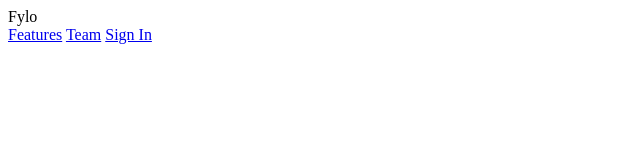
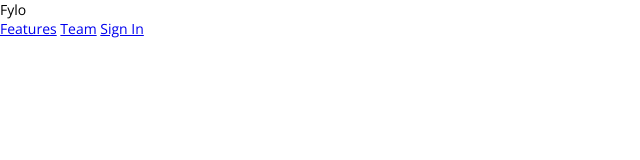
Before and after one commit to EclecticOwl/fylo-dark-theme, a plain HTML site: page index.html in a window 1280 px wide. Shown: the whole page, without its empty margins (0-640 px from the left). Drawn offline with nearby package versions, Linux system fonts and the light colour scheme.

Commit message:
Added sass variables per style guide and basic resets for css.

```diff
--- /dev/null
+++ b/css/main.sass
@@ -0,0 +1,21 @@
+$dark-blue-intro: hsl(217, 28%, 15%)
+$dark-blue-main: hsl(218, 28%, 13%)
+$dark-blue-footer: hsl(216, 53%, 9%)
+$dark-blue-test: hsl(219, 30%, 18%)
+
+$cyan: hsl(176, 68%, 64%)
+$blue: hsl(198, 60%, 50%)
+$light-red: hsl(0, 100%, 63%)
+
+$white: hsl(0, 0%, 100%)
+
+$raleway: 'Raleway', 'sans-serif'
+
+*
+    margin: 0
+    padding: 0
+    box-sizing: border-box
+
+body
+    font-size: 14px
+    font-family: 'Open Sans', 'sans-serif'
--- a/index.html
+++ b/index.html
@@ -5,6 +5,9 @@
   <meta name="viewport" content="width=device-width, initial-scale=1.0">
   <link rel="icon" type="image/png" sizes="32x32" href="./images/favicon-32x32.png">
   <title>Frontend Mentor | Fylo landing page with dark theme and features grid</title>
+  <link rel="preconnect" href="https://fonts.googleapis.com">
+  <link rel="preconnect" href="https://fonts.gstatic.com" crossorigin>
+  <link href="https://fonts.googleapis.com/css2?family=Open+Sans:wght@400;700&family=Raleway:wght@400;700&display=swap" rel="stylesheet">
   <link rel="stylesheet" href="css/main.css">
 </head>
 <body>
```
Also changed, not shown: css/main.css, 1 other file.
